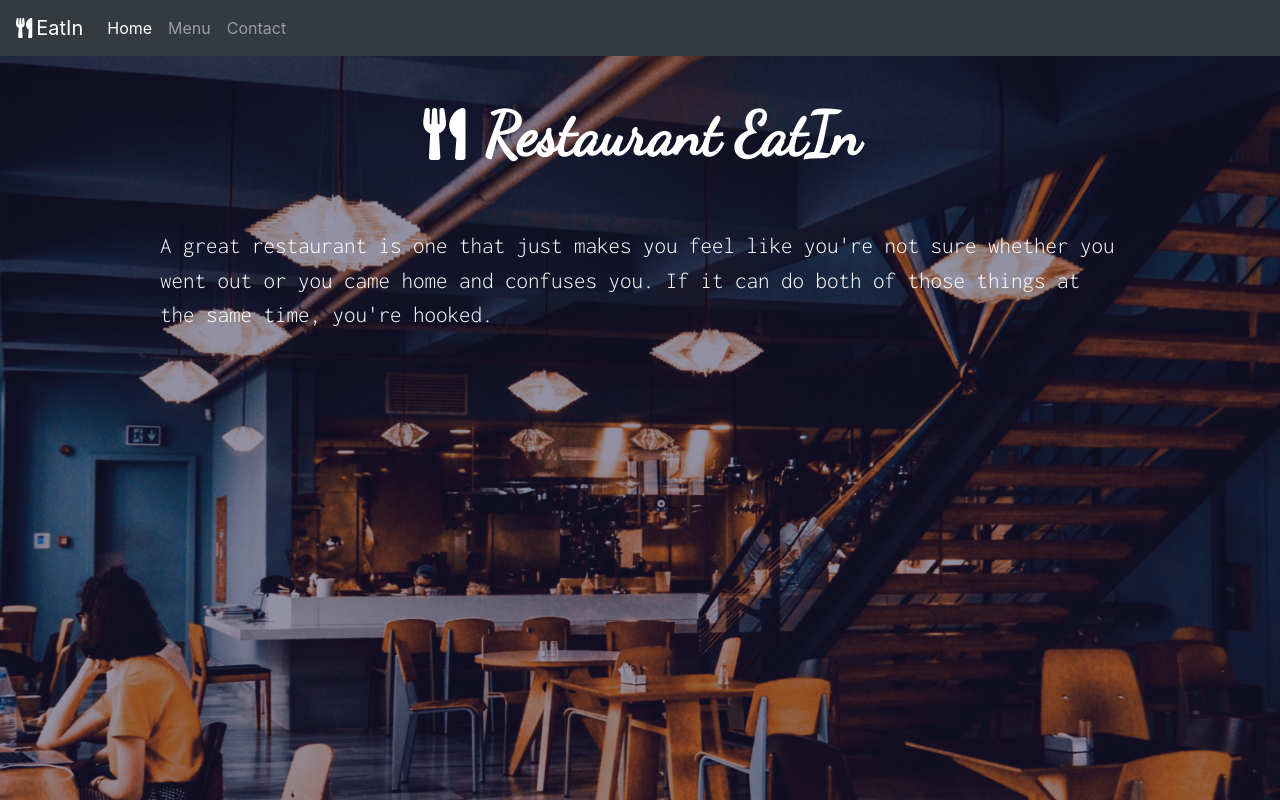
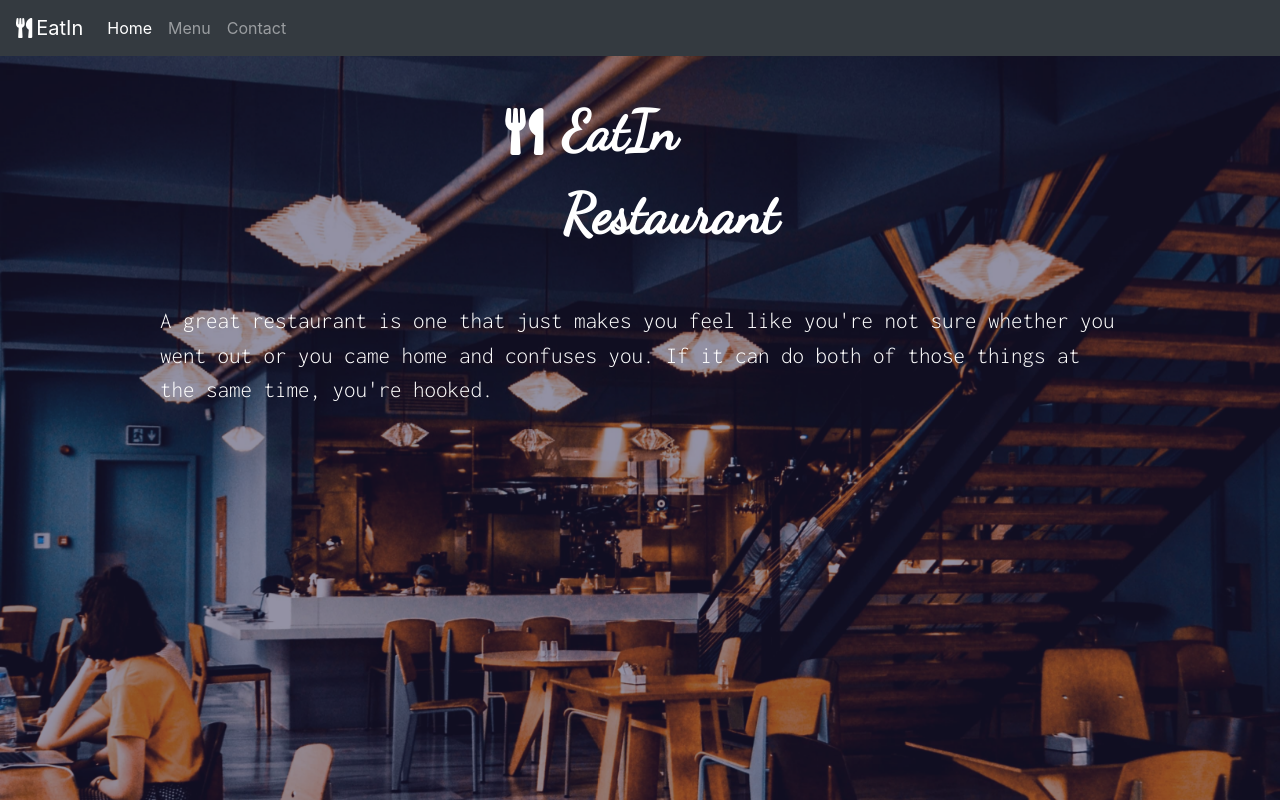
Before and after one commit to hamayun-cpu/Restaurant-Page, a website built with webpack: page dist/index.html in a window 1280 px wide. Built offline with nearby package versions, Linux system fonts and the light colour scheme.

Commit message:
change title layout

```diff
--- a/src/page_load.js
+++ b/src/page_load.js
@@ -12,7 +12,11 @@ const pageLoad = (() => {
   const firstChild = document.createElement('div');
   firstChild.id = 'heading-container';
   firstChild.className = 'heading col-white mx-auto w-50 pt-8 d-flex justify-content-center';
-  firstChild.innerHTML = '<i class="fas fa-utensils mr-3 pt-2 mt-10p"></i>Restaurant EatIn';
+  firstChild.innerHTML = `
+    <i class="fas fa-utensils mr-3 pt-2 mt-10p"></i>
+    EatIn <br>
+    Restaurant
+  `;
 
   const secondChild = document.createElement('div');
   secondChild.id = 'para-container';
--- a/src/style.css
+++ b/src/style.css
@@ -17,7 +17,7 @@
 .heading {
   font-family: "Dancing Script", cursive;
   color: white;
-  font-size: 60px;
+  font-size: 55px;
   font-weight: 600;
   opacity: 1;
 }
@@ -60,14 +60,6 @@
   background-position: center center;
 }
 
-.bac-pos-bottom {
-  background-position: center bottom;
-}
-
-.bac-pos-top {
-  background-position: center top;
-}
-
 .bg-color-menu {
   transition: background-color 1s;
 }
```
